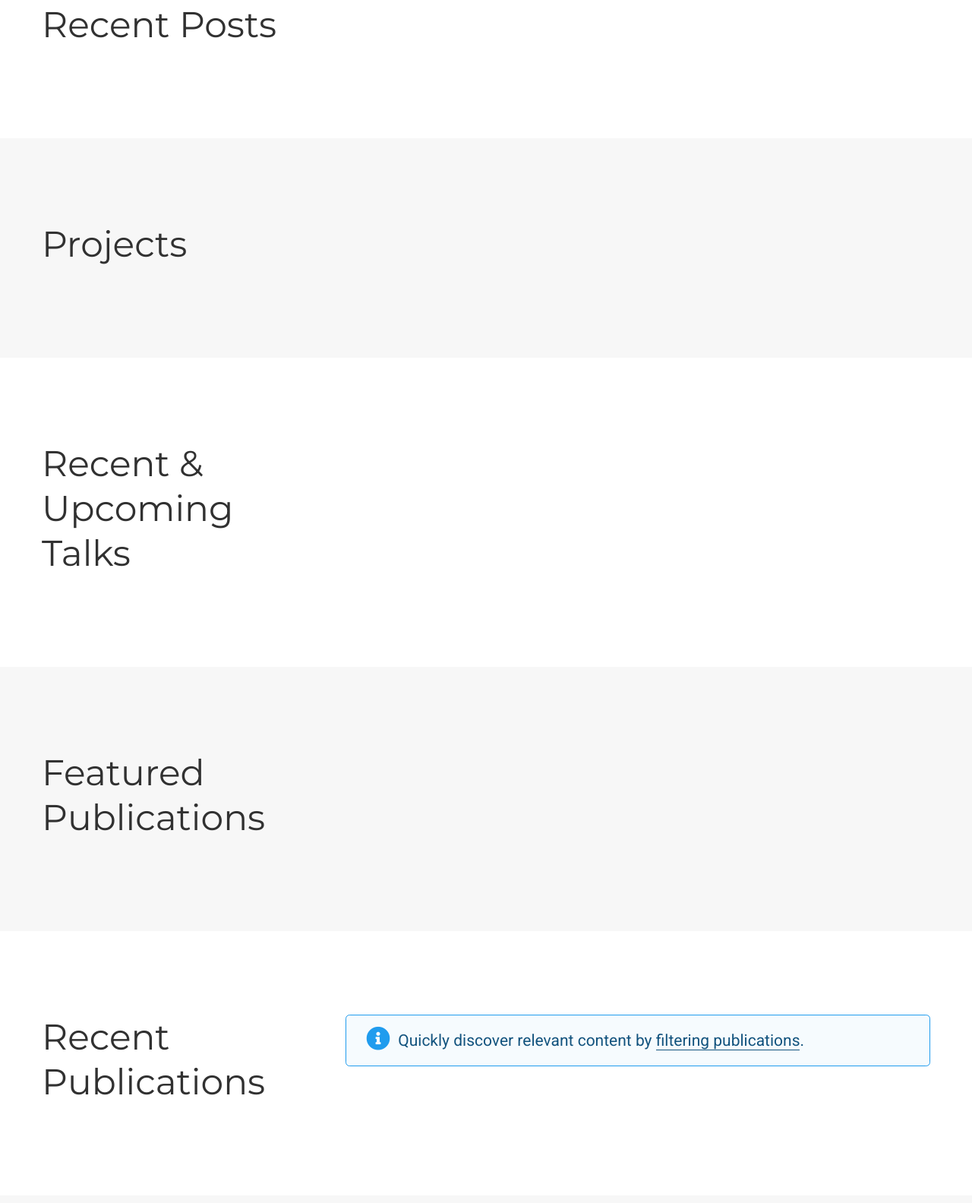
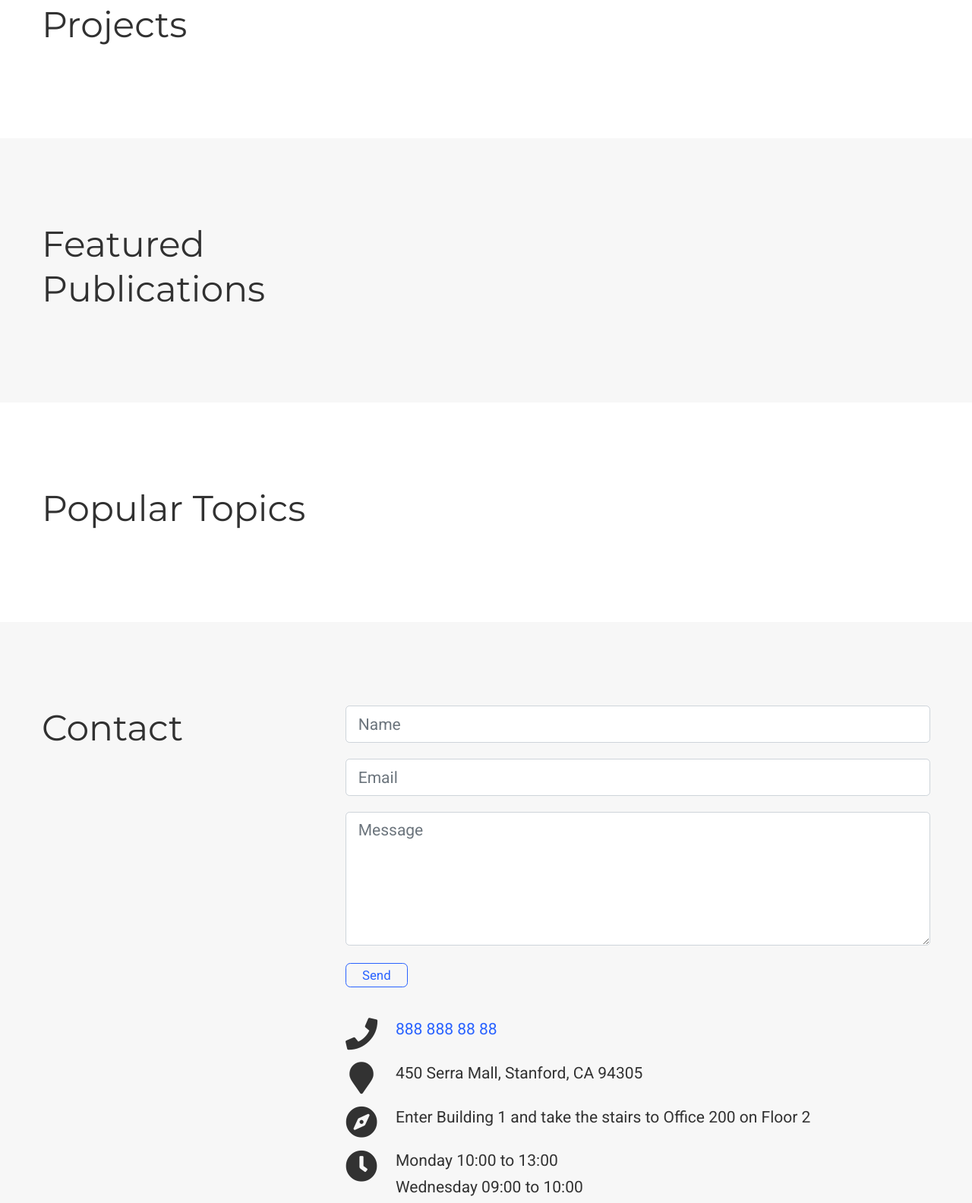
Before and after one commit to pascalvanluit/pascalvanluit.github.io, a plain HTML site: page index.html in a window 1280 px wide. Shown: the part 3230-4814 px from the top of the page at 76% size. Drawn offline with nearby package versions, Linux system fonts and the light colour scheme; some packages are replaced by stand-ins of ours; some icons are missing.

Commit message:
Setting some sections to active = false

```diff
--- a/index.html
+++ b/index.html
@@ -1125,39 +1125,8 @@
 
 
 
-  <section id="posts" class="home-section wg-pages   "  >
+  <section id="projects" class="home-section wg-portfolio   "  >
     <div class="container">
-
-
-
-
-
-
-
-
-
-
-
-
-
-
-
-
-
-
-
-
-
-
-
-
-
-
-
-
-
-
-
 
 
 
@@ -1171,7 +1140,9 @@
 
 <div class="row">
   <div class="col-12 col-lg-4 section-heading">
-    <h1>Recent Posts</h1>
+
+    <h1>Projects</h1>
+
 
   </div>
   <div class="col-12 col-lg-8">
@@ -1182,166 +1153,9 @@
 
 
 
-  </div>
-</div>
-
-    </div>
-  </section>
-
-
-
-
-
-
-
-
-
-
-
-
-
-
-
-
-
-
-
-
-
-
-
-
-
-
-
-
-
-
-
-  <section id="projects" class="home-section wg-portfolio   "  >
-    <div class="container">
-
-
-
-
-
-
-
-
-
-
-
-<div class="row">
-  <div class="col-12 col-lg-4 section-heading">
-
-    <h1>Projects</h1>
-
-
-  </div>
-  <div class="col-12 col-lg-8">
-
-
-
-
-
-
-
     <div class="isotope projects-container js-layout-masonry ">
 
     </div>
-
-  </div>
-</div>
-
-    </div>
-  </section>
-
-
-
-
-
-
-
-
-
-
-
-
-
-
-
-
-
-
-
-
-
-
-
-
-
-
-
-
-
-
-
-  <section id="talks" class="home-section wg-pages   "  >
-    <div class="container">
-
-
-
-
-
-
-
-
-
-
-
-
-
-
-
-
-
-
-
-
-
-
-
-
-
-
-
-
-
-
-
-
-
-
-
-
-
-
-
-
-
-
-<div class="row">
-  <div class="col-12 col-lg-4 section-heading">
-    <h1>Recent &amp; Upcoming Talks</h1>
-
-  </div>
-  <div class="col-12 col-lg-8">
-
-
-
-
-
-
 
   </div>
 </div>
@@ -1411,104 +1225,6 @@
 
   </div>
   <div class="col-12 col-lg-8">
-
-
-
-
-
-  </div>
-</div>
-
-    </div>
-  </section>
-
-
-
-
-
-
-
-
-
-
-
-
-
-
-
-
-
-
-
-
-
-
-
-
-
-
-
-
-
-
-
-  <section id="publications" class="home-section wg-pages   "  >
-    <div class="container">
-
-
-
-
-
-
-
-
-
-
-
-
-
-
-
-
-
-
-
-
-
-
-
-
-
-
-
-
-
-
-
-
-
-
-
-
-
-
-
-
-
-
-<div class="row">
-  <div class="col-12 col-lg-4 section-heading">
-    <h1>Recent Publications</h1>
-
-  </div>
-  <div class="col-12 col-lg-8">
-
-    <div class="alert alert-note">
-  <div>
-    Quickly discover relevant content by <a href="/publication/">filtering publications</a>.
-  </div>
-</div>
-
 
 
 
```
